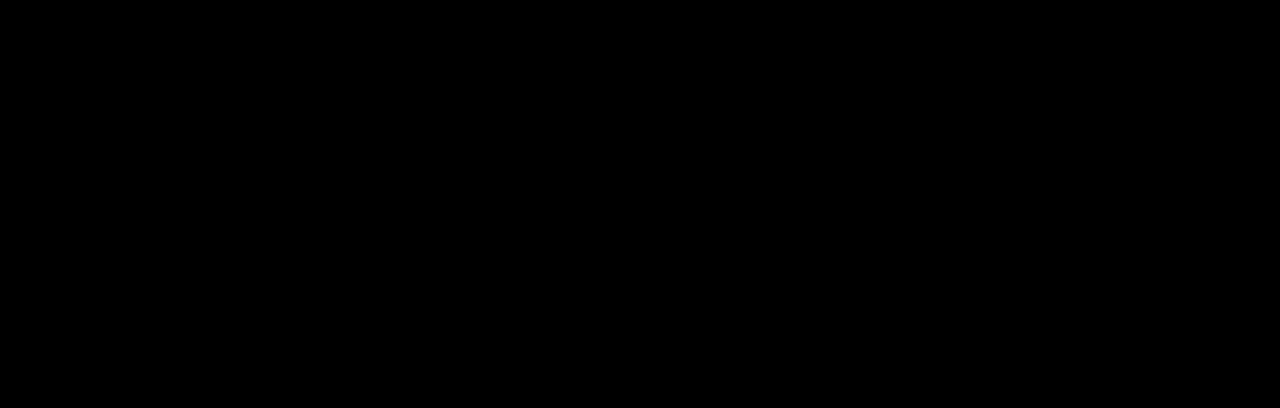
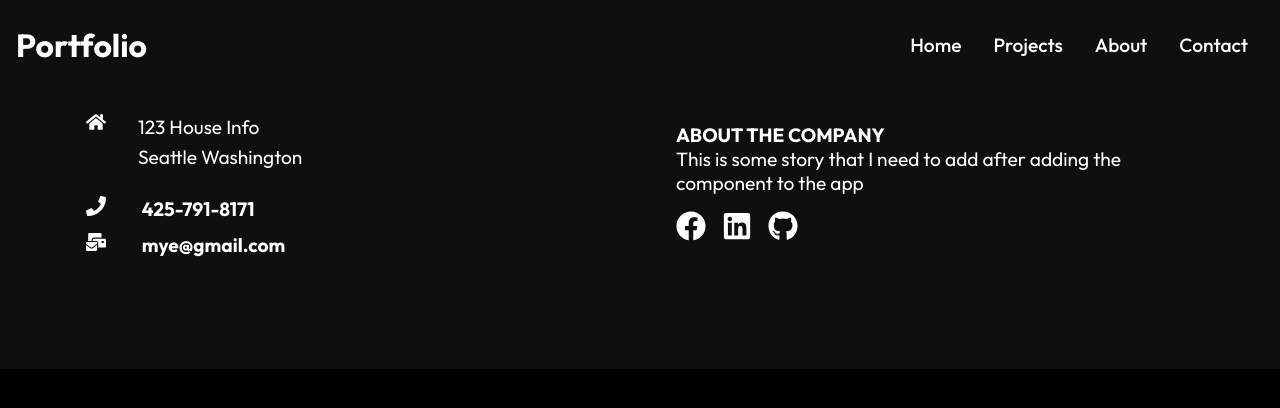
Before and after one commit to jonathanpenaloa/main-portfolio, a React (Create React App) app: page /About in a window 1280 px wide. Shown: the top 408 px of the page. Built offline with nearby package versions, Linux system fonts and the light colour scheme.

Commit message:
added footer and nav bar to other pages

```diff
--- a/src/routes/About.jsx
+++ b/src/routes/About.jsx
@@ -1,7 +1,13 @@
 import React from "react";
+
+import NavBar from "../components/NavBar";
+import Footer from "../components/Footer";
 
 export default function About() {
     return (
-        <div>About</div>
+        <div>
+            <NavBar/>
+            <Footer/>
+        </div>
     );
 }
--- a/src/routes/Contact.jsx
+++ b/src/routes/Contact.jsx
@@ -1,7 +1,14 @@
 import React from "react";
+
+import NavBar from "../components/NavBar";
+import Footer from "../components/Footer";
+
 
 export default function Contact() {
     return (
-        <div>Contact</div>
+        <div>
+            <NavBar/>
+            <Footer/>
+        </div>
     );
 }
--- a/src/routes/Projects.jsx
+++ b/src/routes/Projects.jsx
@@ -1,7 +1,13 @@
 import React from "react";
+
+import NavBar from "../components/NavBar";
+import Footer from "../components/Footer";
 
 export default function Projects() {
     return (
-        <div>Projects</div>
+        <div>
+            <NavBar/>
+            <Footer/>
+        </div>
     );
 }
```
